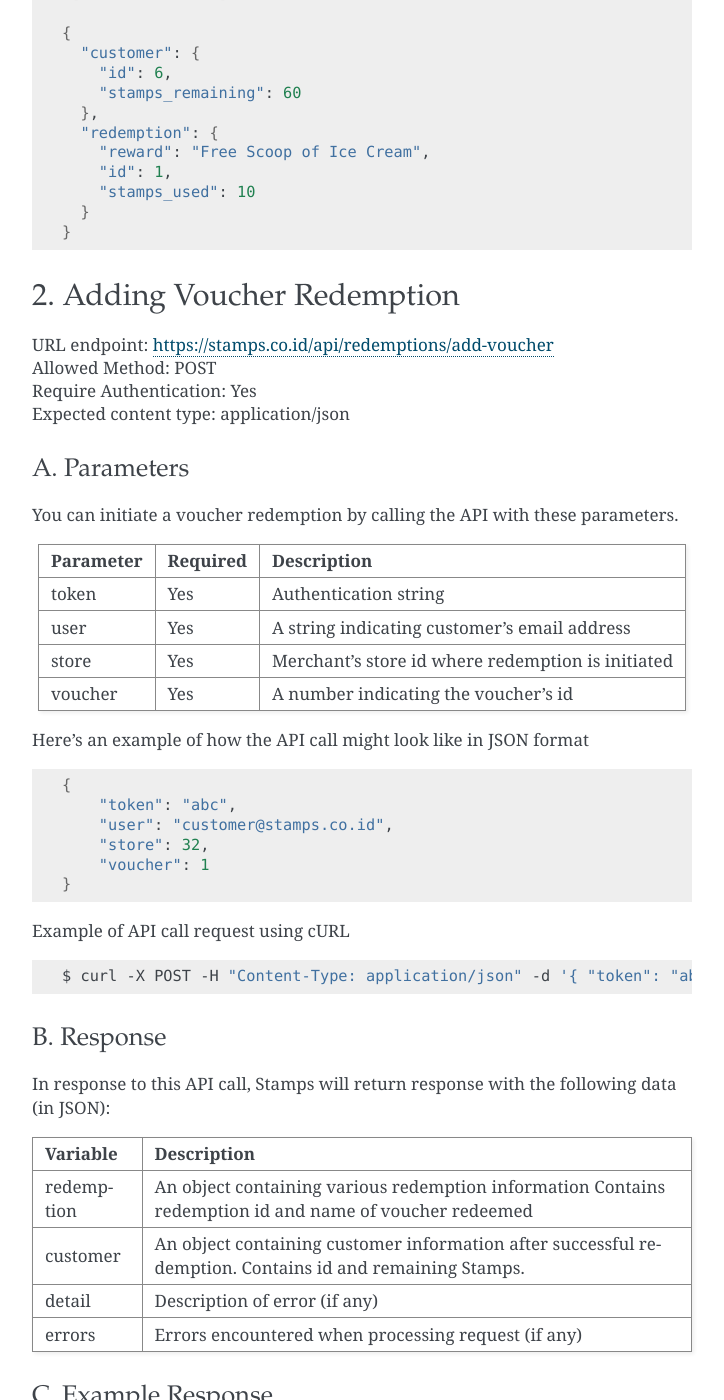
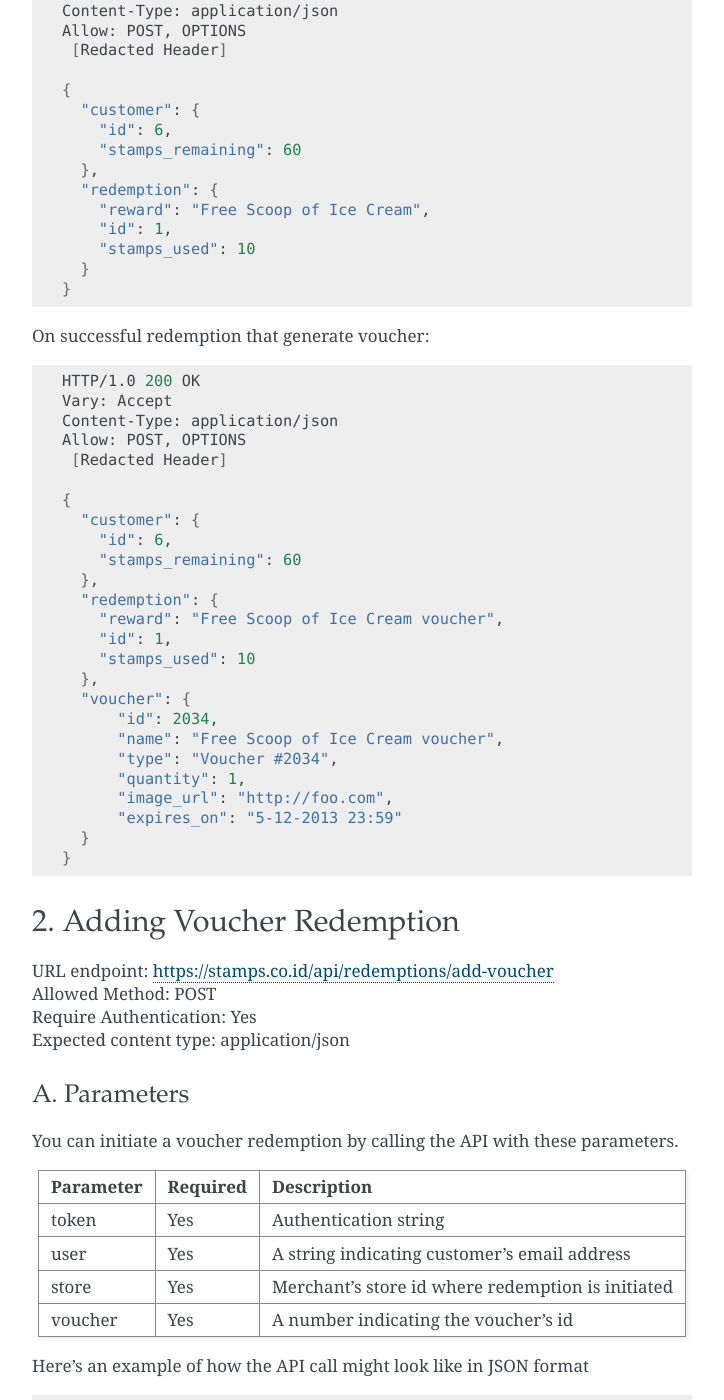
Before and after one commit to ui/stamps-api-docs, a Sphinx documentation site: the page built from source/redemption_api.rst, in a window 1280 px wide and 1400 px high, scrolled down 1769 px. Shown: the whole window, without its empty margins (388-1112 px from the left). Built offline with Sphinx 7.4.7, drawn with Linux system fonts in a browser that asks for light colours; some of the changed text lies outside the part shown.

Commit message:
Added field on redemption API 1. Added field vouchers on redemption API documentations and example

```diff
--- a/source/redemption_api.rst
+++ b/source/redemption_api.rst
@@ -55,6 +55,8 @@ redemption          Redemption information which is
                     Contains id, reward, and stamps_used
 customer            Customer information after successful
                     redemption. Contains id and stamps_remaining.
+vouchers            Voucher information if redemption is generating one. This field
+                    do not exist if redemption is not creating voucher.
 errors              Errors encountered when processing request (if any)
 =================== ==============================
 
@@ -102,6 +104,36 @@ On successful redemption:
       }
     }
 
+
+On successful redemption that generate voucher:
+
+.. code-block :: bash
+
+    HTTP/1.0 200 OK
+    Vary: Accept
+    Content-Type: application/json
+    Allow: POST, OPTIONS
+     [Redacted Header]
+
+    {
+      "customer": {
+        "id": 6,
+        "stamps_remaining": 60
+      },
+      "redemption": {
+        "reward": "Free Scoop of Ice Cream voucher",
+        "id": 1,
+        "stamps_used": 10
+      },
+      "voucher": {
+          "id": 2034,
+          "name": "Free Scoop of Ice Cream voucher",
+          "type": "Voucher #2034",
+          "quantity": 1,
+          "image_url": "http://foo.com",
+          "expires_on": "5-12-2013 23:59"
+      }
+    }
 
 2. Adding Voucher Redemption
 ============================
```
